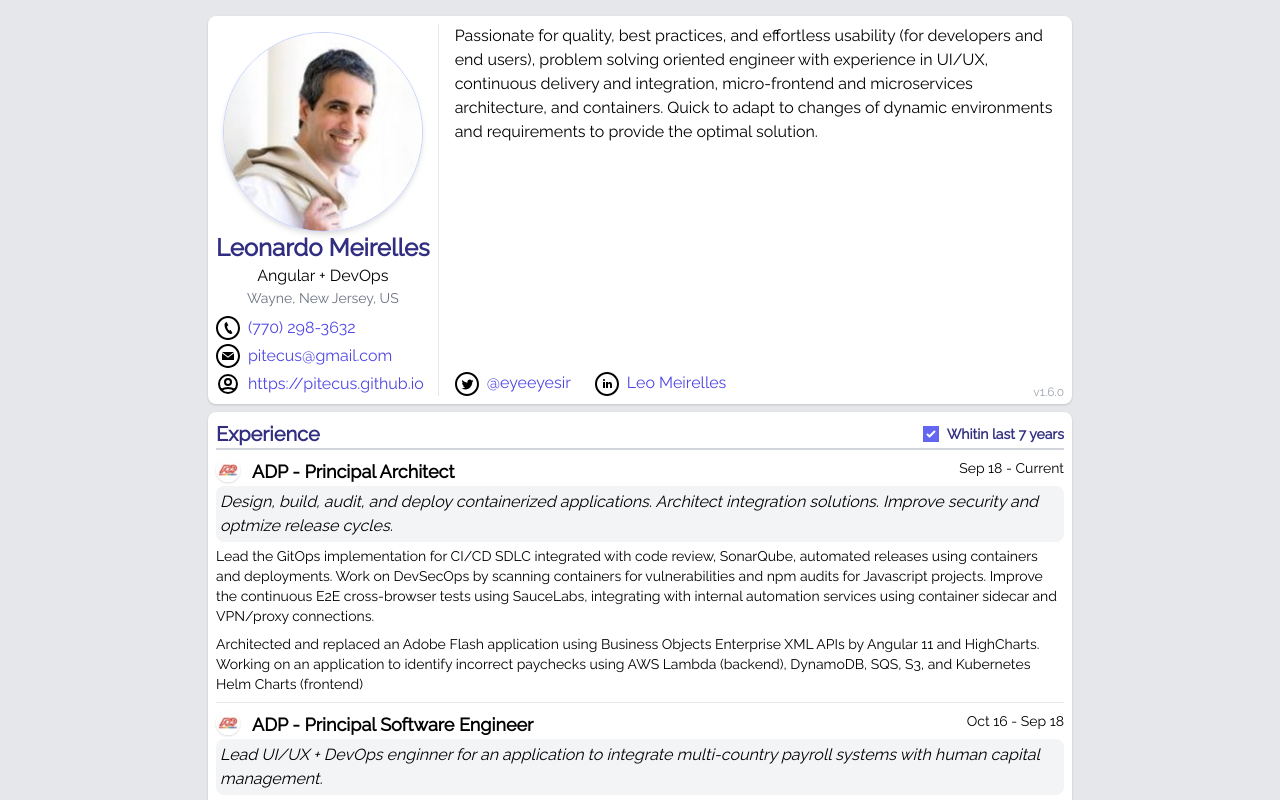
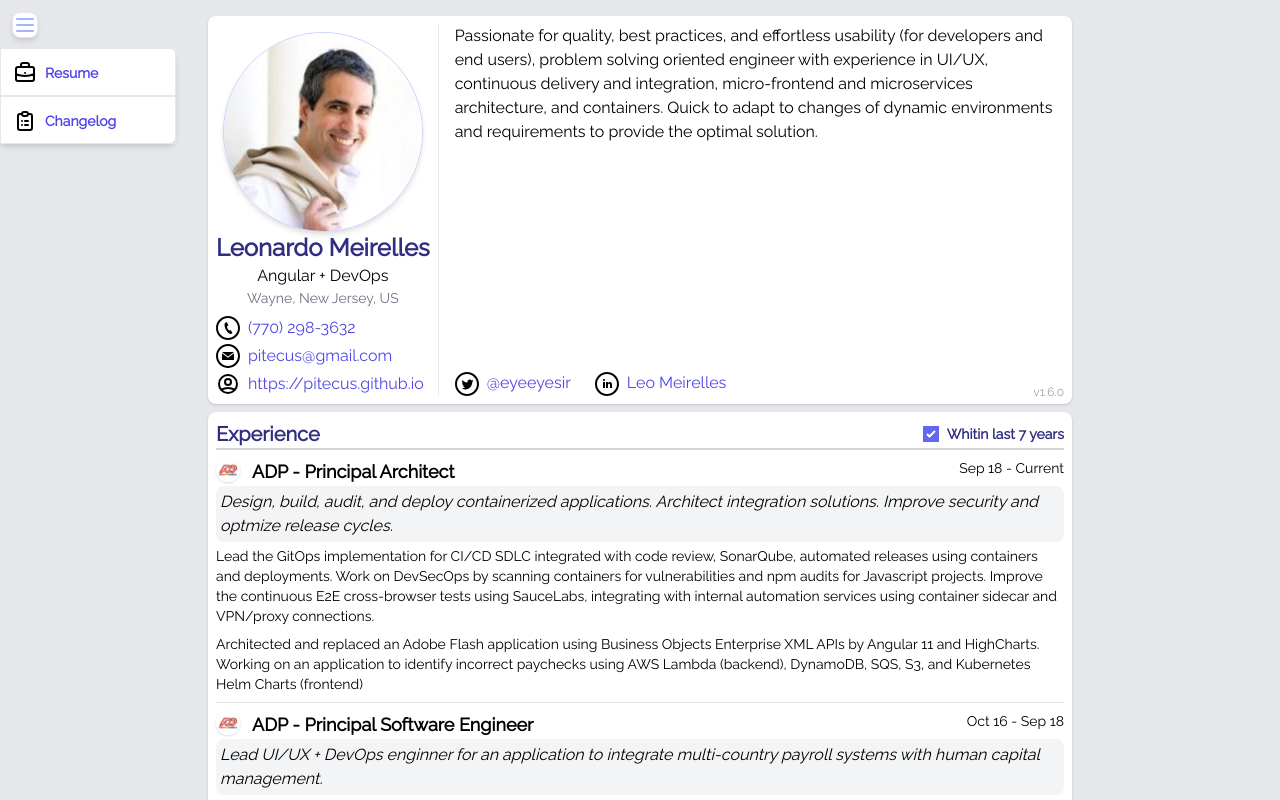
Before and after one commit to pitecus/meirelles, an Angular app: page /#/resume in a window 1280 px wide. Shown: the top 800 px of the page. Built offline with nearby package versions, Linux system fonts and the light colour scheme.

Commit message:
feat: add navigation panel

```diff
--- a/src/app/app.component.html
+++ b/src/app/app.component.html
@@ -1 +1,55 @@
-<router-outlet></router-outlet>
+<!-- Menu -->
+<div class=" z-20 absolute top-3 left-3 border rounded-lg shadow-md bg-white print:hidden">
+  <svg xmlns="http://www.w3.org/2000/svg"
+    class="h-6 w-6 text-indigo-300"
+    fill="none"
+    viewBox="0 0 24 24"
+    stroke="currentColor">
+    <path stroke-linecap="round"
+      stroke-linejoin="round"
+      stroke-width="2"
+      d="M4 6h16M4 12h16M4 18h16" />
+  </svg>
+</div>
+<!-- Menu -->
+<div
+  class="z-10 absolute top-12 bg-white w-44 rounded-r-lg shadow-md text-sm text-indigo-600 font-bold capitalize print:hidden"
+  aria-labelledby="modal-title"
+  role="navigation">
+  <div class="flex flex-col justify-center">
+    <a *ngFor="let page of navigation"
+      class="h-12 py-3 px-3 border"
+      [routerLink]="page.link">
+      <!-- Resume -->
+      <svg *ngIf="page.label === 'resume'"
+        xmlns="http://www.w3.org/2000/svg"
+        class="inline h-6 w-6 stroke-current text-black"
+        fill="none"
+        viewBox="0 0 24 24"
+        stroke="currentColor">
+        <path stroke-linecap="round"
+          stroke-linejoin="round"
+          stroke-width="2"
+          d="M21 13.255A23.931 23.931 0 0112 15c-3.183 0-6.22-.62-9-1.745M16 6V4a2 2 0 00-2-2h-4a2 2 0 00-2 2v2m4 6h.01M5 20h14a2 2 0 002-2V8a2 2 0 00-2-2H5a2 2 0 00-2 2v10a2 2 0 002 2z" />
+      </svg>
+      <!-- Changelog -->
+      <svg xmlns="http://www.w3.org/2000/svg"
+        *ngIf="page.label === 'changelog'"
+        class="inline h-6 w-6 stroke-current text-black"
+        fill="none"
+        viewBox="0 0 24 24">
+        <path stroke-linecap="round"
+          stroke-linejoin="round"
+          stroke-width="2"
+          d="M9 5H7a2 2 0 00-2 2v12a2 2 0 002 2h10a2 2 0 002-2V7a2 2 0 00-2-2h-2M9 5a2 2 0 002 2h2a2 2 0 002-2M9 5a2 2 0 012-2h2a2 2 0 012 2m-3 7h3m-3 4h3m-6-4h.01M9 16h.01" />
+      </svg>
+      <span class="ml-2 inline align-middle">{{page.label}}</span>
+    </a>
+  </div>
+</div>
+<!-- Routing -->
+<div class="min-h-screen flex justify-center">
+
+  <router-outlet></router-outlet>
+
+</div>
--- a/src/app/app.component.ts
+++ b/src/app/app.component.ts
@@ -5,4 +5,18 @@
   templateUrl: './app.component.html'
 })
 export class AppComponent {
+  /**
+   * The navigation items.
+   */
+  public readonly navigation = [
+    {
+      label: 'resume',
+      link: '/resume'
+    },
+    {
+      label: 'changelog',
+      link: '/changelog'
+    }
+  ];
+
 }
```
